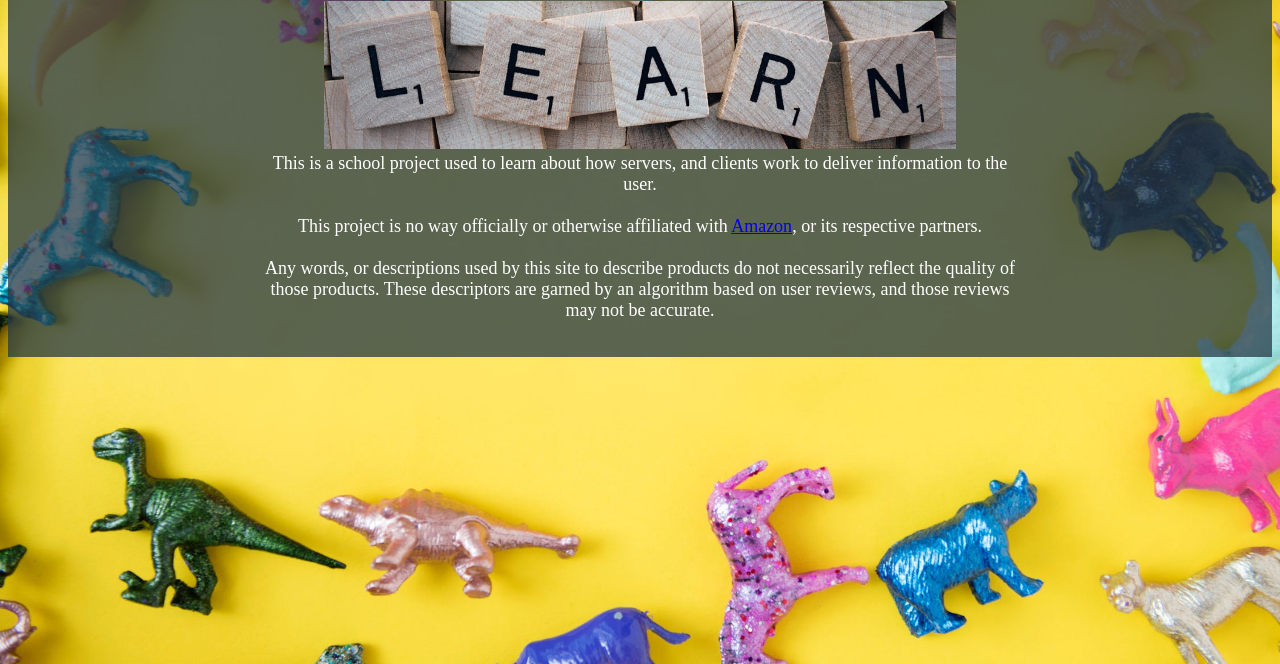
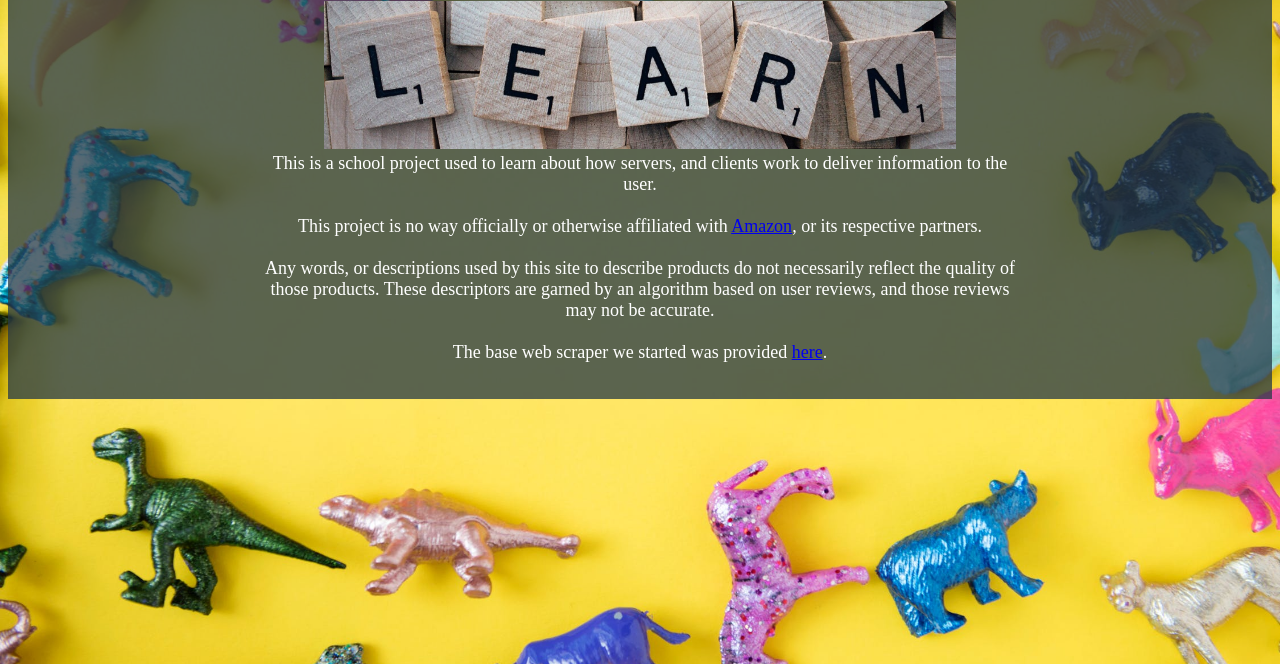
Before and after one commit to reghanErts/AmazonReviewScraper, a website: page pub/disclaim.html in a window 1280 px wide. Shown: the part 136-800 px from the top of the page. Drawn offline with Linux system fonts and the light colour scheme.

Commit message:
Added webscraper credit.

```diff
--- a/pub/disclaim.html
+++ b/pub/disclaim.html
@@ -26,7 +26,8 @@
         <p style="font-size:18px">This is a school project used to learn about how servers, and clients work to deliver information to the user.<br><br>
             This project is no way officially or otherwise affiliated with <a href="https://www.amazon.com">Amazon</a>, or its respective partners.<br><br>
             Any words, or descriptions used by this site to describe products do not necessarily reflect the quality of those products.
-            These descriptors are garned by an algorithm based on user reviews, and those reviews may not be accurate.
+            These descriptors are garned by an algorithm based on user reviews, and those reviews may not be accurate.<br><br>
+            The base web scraper we started was provided <a href="https://www.scrapehero.com/how-to-scrape-amazon-product-reviews/">here</a>.
         </p>
         <br><br>
     </div>
```
